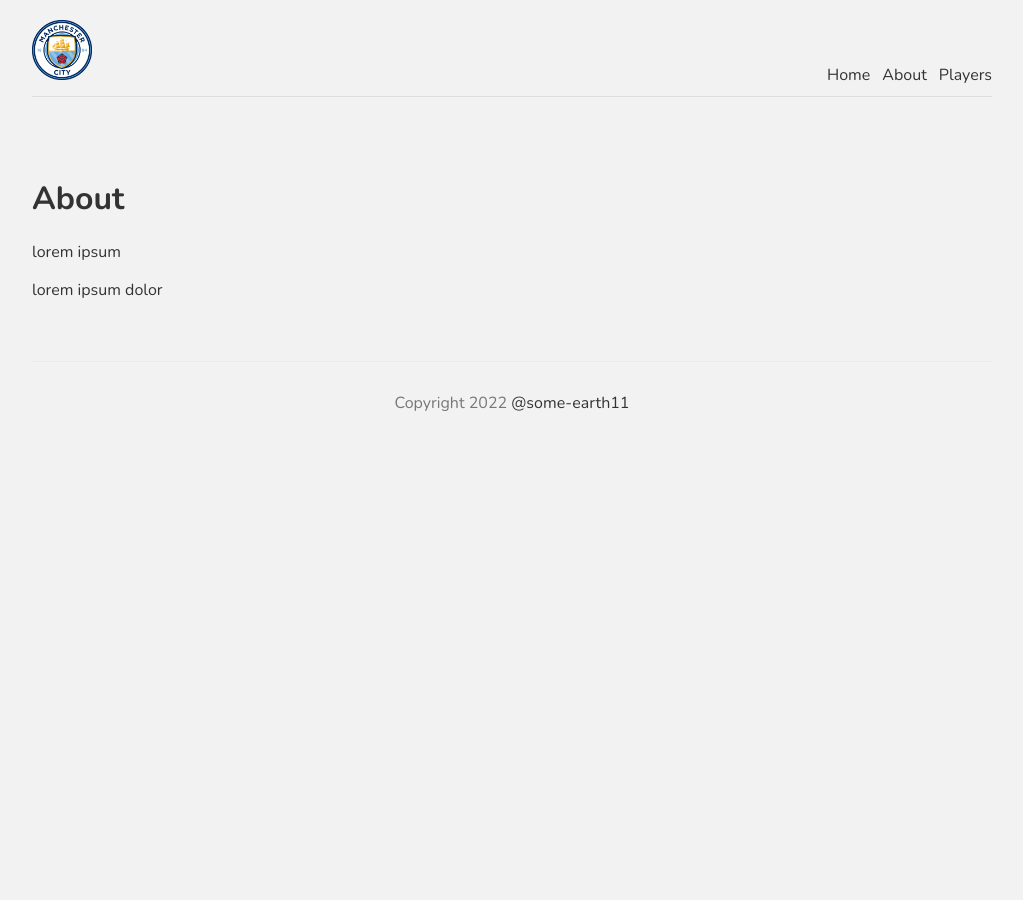
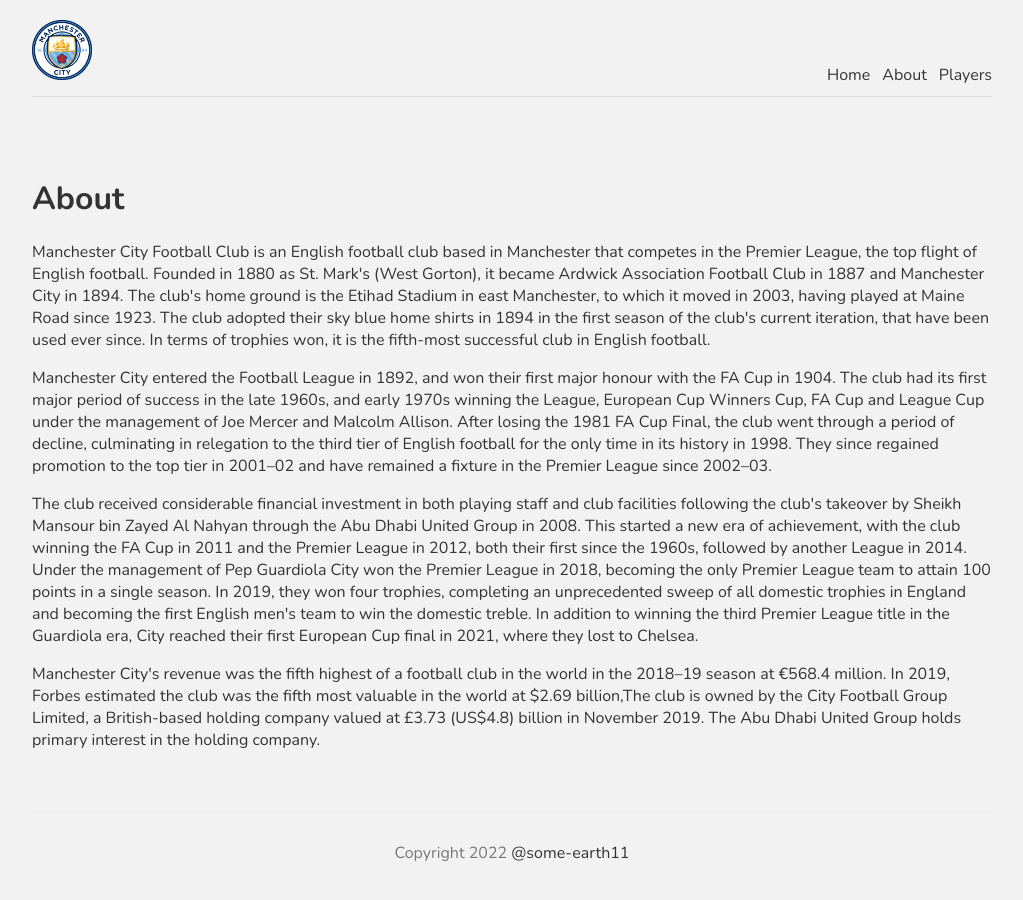
Before and after one commit to some-earth11/ManCityWiki-NextJS, a Next.js app: page /about in a window 1280 px wide. Shown: the whole page, without its empty margins (128-1151 px from the left). Before the commit the page ends 800 px from the top, so only its background shows below. Built offline with nearby package versions, Linux system fonts and the light colour scheme.

Commit message:
added content

```diff
--- a/pages/about.js
+++ b/pages/about.js
@@ -8,8 +8,18 @@
         </Head>
         <div>
             <h1>About</h1>
-            <p>lorem ipsum</p>
-            <p>lorem ipsum dolor</p>
+            <p>
+            Manchester City Football Club is an English football club based in Manchester that competes in the Premier League, the top flight of English football. Founded in 1880 as St. Mark's (West Gorton), it became Ardwick Association Football Club in 1887 and Manchester City in 1894. The club's home ground is the Etihad Stadium in east Manchester, to which it moved in 2003, having played at Maine Road since 1923. The club adopted their sky blue home shirts in 1894 in the first season of the club's current iteration, that have been used ever since. In terms of trophies won, it is the fifth-most successful club in English football.
+            </p>
+            <p>
+            Manchester City entered the Football League in 1892, and won their first major honour with the FA Cup in 1904. The club had its first major period of success in the late 1960s, and early 1970s winning the League, European Cup Winners Cup, FA Cup and League Cup under the management of Joe Mercer and Malcolm Allison. After losing the 1981 FA Cup Final, the club went through a period of decline, culminating in relegation to the third tier of English football for the only time in its history in 1998. They since regained promotion to the top tier in 2001–02 and have remained a fixture in the Premier League since 2002–03.
+            </p>
+            <p>
+            The club received considerable financial investment in both playing staff and club facilities following the club's takeover by Sheikh Mansour bin Zayed Al Nahyan through the Abu Dhabi United Group in 2008. This started a new era of achievement, with the club winning the FA Cup in 2011 and the Premier League in 2012, both their first since the 1960s, followed by another League in 2014. Under the management of Pep Guardiola City won the Premier League in 2018, becoming the only Premier League team to attain 100 points in a single season. In 2019, they won four trophies, completing an unprecedented sweep of all domestic trophies in England and becoming the first English men's team to win the domestic treble. In addition to winning the third Premier League title in the Guardiola era, City reached their first European Cup final in 2021, where they lost to Chelsea.
+            </p>
+            <p>
+            Manchester City's revenue was the fifth highest of a football club in the world in the 2018–19 season at €568.4 million. In 2019, Forbes estimated the club was the fifth most valuable in the world at $2.69 billion,The club is owned by the City Football Group Limited, a British-based holding company valued at £3.73 (US$4.8) billion in November 2019. The Abu Dhabi United Group holds primary interest in the holding company.
+            </p>
         </div>
         </>
     );
--- a/pages/index.js
+++ b/pages/index.js
@@ -10,7 +10,7 @@
       <meta keywords="lel" content="lol"></meta>
     </Head>
     <div>
-      <h1 className={styles.title}>Homepage</h1>
+      <h1 className={styles.title}>Manchester City FC</h1>
       <p className={styles.text}>Lorem ipsum dolor sit amet, consectetur adipisicing elit. Tempora, accusantium.</p>
       <p className={styles.text}>Lorem ipsum dolor sit amet consectetur, adipisicing elit. Temporibus iste a quos assumenda recusandae cum voluptatum. Perferendis sunt omnis eius.</p>
       <Link href="/players"><a className={styles.btn}>See all Players</a></Link>
```
